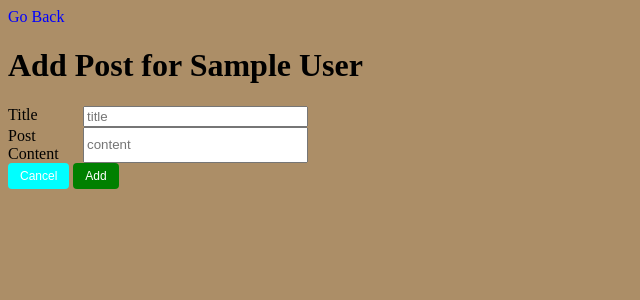
After one commit to rkohler8/Unit_23.2_Blogly_Exercise_Part_2, a Flask app: page /users/1/posts/new in a window 1280 px wide. The commit adds this page. Shown: the top 300 px of the page, without its empty margins (0-640 px from the left). Run offline with Flask 3, Linux system fonts and the light colour scheme; tables that the repository leaves empty hold one stand-in row (values such as "Sample post").

Commit message:
Delete, Edit, Testing, and Further Study Remaining

```diff
--- a/app.py
+++ b/app.py
@@ -4,7 +4,7 @@ from flask import Flask, request, render_template, redirect, flash, session
 from flask_debugtoolbar import DebugToolbarExtension
 from flask_sqlalchemy import SQLAlchemy
 from sqlalchemy.sql import text
-from models import db, connect_db, User
+from models import db, connect_db, User, Post
 
 app = Flask(__name__)
 app.config['SQLALCHEMY_DATABASE_URI'] = 'postgresql:///blogly'
@@ -29,14 +29,14 @@ def list_users():
     """Shows list of all users in db"""
 
     users = User.query.all()
-    return render_template('listing.html', users=users)
+    return render_template('users/listing.html', users=users)
 
 @app.route('/users/new', methods=["GET"])
-def add_user():
+def add_user_form():
     """Shows an add form for users"""
 
     # users = User.query.all()
-    return render_template('new_user.html')
+    return render_template('users/new_user.html')
 
 @app.route('/users/new', methods=["POST"])
 def create_user():
@@ -56,14 +56,14 @@ def show_user(user_id):
     """Show details about a single user"""
 
     user = User.query.get_or_404(user_id)
-    return render_template("details.html", user=user)
+    return render_template("users/details.html", user=user)
 
 @app.route('/users/<int:user_id>/edit')
 def edit_user(user_id):
     """Show the edit page for a user"""
 
     user = User.query.get_or_404(user_id)
-    return render_template("edit.html", user=user)
+    return render_template("users/edit.html", user=user)
 
 @app.route('/users/<int:user_id>/edit', methods=["POST"])
 def update_user(user_id):
@@ -88,3 +88,69 @@ def delete_user(user_id):
     db.session.commit()
 
     return redirect("/users")
+
+### *** PART 2 POSTS ROUTES *** ###
+
+@app.route('/users/<int:user_id>/posts/new')
+def add_post_form(user_id):
+    """Show user's add post form"""
+
+    user = User.query.get_or_404(user_id)
+    return render_template('posts/new_post.html', user=user)
+
+@app.route('/users/<int:user_id>/posts/new', methods=["POST"])
+def create_post(user_id):
+    """Add post then redirect to user detail page"""
+    user = User.query.get_or_404(user_id)
+    new_post = Post(title=request.form['title'],
+                    content=request.form['content'],
+                    user=user)
+
+    db.session.add(new_post)
+    db.session.commit()
+
+    return redirect(f"/users/{user.id}")
+
+@app.route('/posts/<int:post_id>')
+def show_post(post_id):
+    """Show details about a single post"""
+
+    post = Post.query.get_or_404(post_id)
+    return render_template("posts/details.html", post=post)
+
+
+
+@app.route('/posts/<int:post_id>/edit')
+def edit_post(post_id):
+    """Show the edit page for a user's post"""
+
+    post = Post.query.get_or_404(post_id)
+    return render_template("posts/edit.html", post=post)
+
+
+
+@app.route('/posts/<int:post_id>/edit', methods=["POST"])
+def update_post(post_id):
+    """Handle the post edit form, returning the user to the /users page"""
+
+    user = User.query.get_or_404(user_id)
+    user.first_name = request.form['first_name']
+    user.last_name = request.form['last_name']
+    user.image_url = request.form['image_url']
+
+    db.session.add(user)
+    db.session.commit()
+
+    return redirect("/users")
+
+
+
+@app.route('/users/<int:user_id>/delete', methods=["POST"])
+def delete_post(post_id):
+    """Delete a user's post"""
+
+    post = Post.query.get_or_404(post_id)
+    db.session.delete(post)
+    db.session.commit()
+
+    return redirect("/users")
--- a/models.py
+++ b/models.py
@@ -15,8 +15,7 @@ class User(db.Model):
     __tablename__ = "users"
 
     id = db.Column(db.Integer,
-                   primary_key=True,
-                   autoincrement=True)
+                   primary_key=True)
 
     first_name = db.Column(db.String(50),
                      nullable=False)
@@ -32,6 +31,8 @@ class User(db.Model):
     #                  nullable=False,
     #                  unique=True)
 
+    posts = db.relationship('Post', backref='user')
+
     @property
     def full_name(self):
         """Return full name of user."""
@@ -43,13 +44,25 @@ class Post(db.Model):
 
     __tablename__ = "posts"
 
-    id = db.Column(db.Integer, primary_key=True, autoincrement=True)
-    title = db.Column(db.Text, nullable=False)
-    content = db.Column(db.Text, nullable=False)
-    created_at = db.Column(db.Text, nullable=False, default='when post was created?')
-    user_id = db.Column(db.Text, db.ForeignKey('users.id'))
+    id = db.Column(db.Integer,
+                   primary_key=True,
+                   autoincrement=True)
 
-    dept = db.relationship('Department', backref='employees')
+    title = db.Column(db.Text,
+                      nullable=False)
+
+    content = db.Column(db.Text,
+                        nullable=False)
+
+    created_at = db.Column(db.Text,
+                           nullable=False,
+                           default='when post was created?')
+
+    user_id = db.Column(db.Integer,
+                        db.ForeignKey('users.id'),
+                        nullable=False,)
+
+    # dept = db.relationship('Department', backref='employees')
 
     def __repr__(self):
-        return f"<Employee {self.name} {self.state} {self.dept_code} >"
+        return f"<Employee {self.title} {self.scontent} {self.created_at} {self.user_id} >"
--- a/static/app.css
+++ b/static/app.css
@@ -45,3 +45,37 @@ img{
   max-width:250px;
   max-height:250px;
 }
+
+.container {
+  display: grid;
+  align-items: center;
+  grid-template-columns: 1fr 1fr 1fr 1fr;
+  column-gap: 5px;
+}
+
+/* label {
+  display: flex;
+  flex-direction: row;
+  justify-content: flex-end;
+  text-align: right;
+  width: 400px;
+  line-height: 26px;
+  margin-bottom: 10px;
+}
+
+input {
+  height: 20px;
+  flex: 0 0 200px;
+  margin-left: 10px;
+} */
+
+.text-entry {
+  display: grid;
+  grid-template-columns: 1fr 3fr;
+  width: 300px
+}
+
+.btn {
+  float: right;
+  margin-bottom: -20px;
+}
--- /dev/null
+++ b/templates/posts/new_post.html
@@ -0,0 +1,25 @@
+{% extends 'base.html' %}
+{% block content %}
+<a href="/users/{{user.id}}">Go Back</a>
+
+<h1>Add Post for {{user.full_name}}</h1>
+
+<form method="POST">
+  <div class="text-entry">
+    <label for="title" class="">Title</label>
+    <input type="text" id="title" name="title" placeholder="title">
+    <!-- <label>
+        Title <input type="text" name="title" />
+    </label> -->
+  </div>
+  <div class="text-entry">
+    <label for="content" class="">Post Content</label>
+    <input type="text" id="content" name="content" placeholder="content">
+    <!-- <label>
+        Post Content <input type="text" name="content" />
+    </label> -->
+  </div>
+  <button type="submit" class="cancel-button" formaction="/users/{{user.id}}" formmethod="">Cancel</button>
+  <button type="submit" class="add-button">Add</button>
+</form>
+{% endblock %}
```
Also changed, not shown: emp_seed.py (added, +49 -0 lines), templates/details.html (deleted, +0 -29 lines), templates/phones.html (added, +42 -0 lines), templates/posts/details.html (added, +18 -0 lines), templates/users/details.html (added, +47 -0 lines), user_seed.py (+37 -9 lines), templates/posts/edit.html (added), templates/users/edit.html (renamed from templates/edit.html), templates/users/listing.html (renamed from templates/listing.html), templates/users/new_user.html (renamed from templates/new_user.html).
